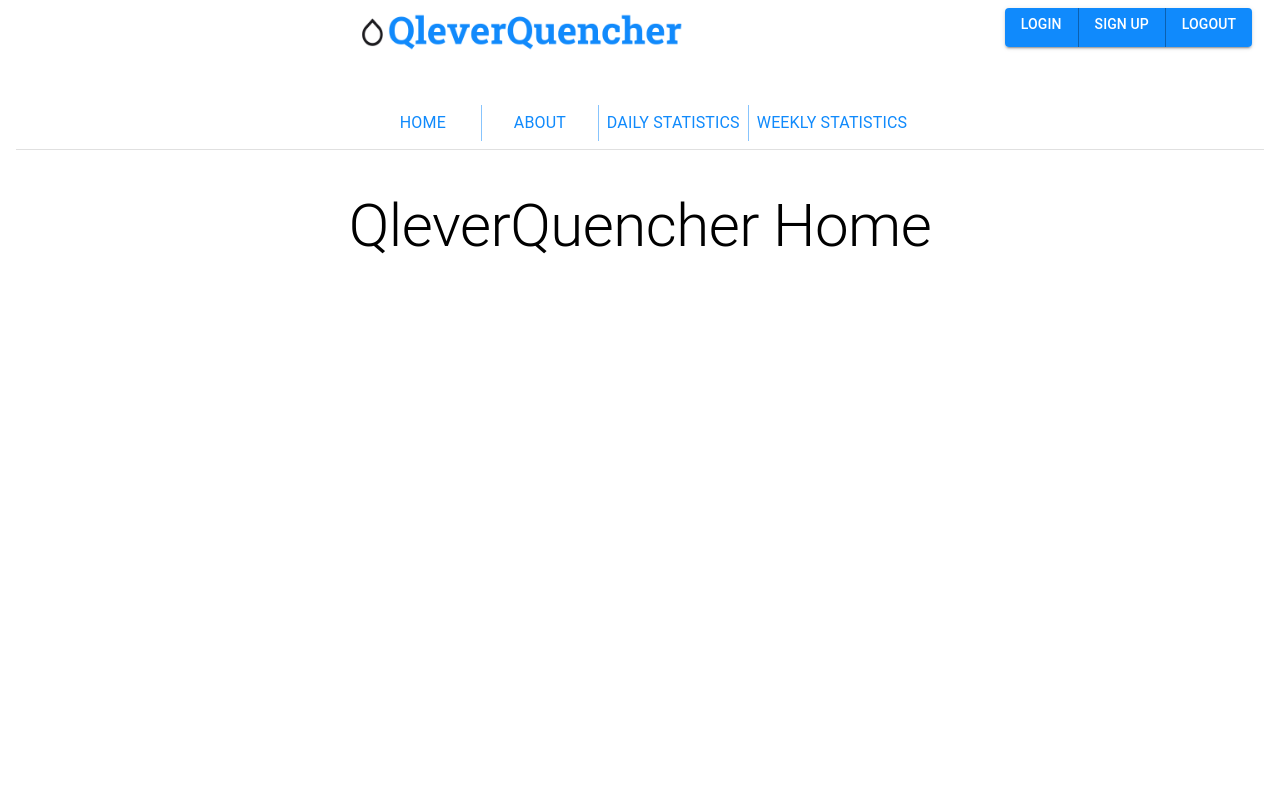
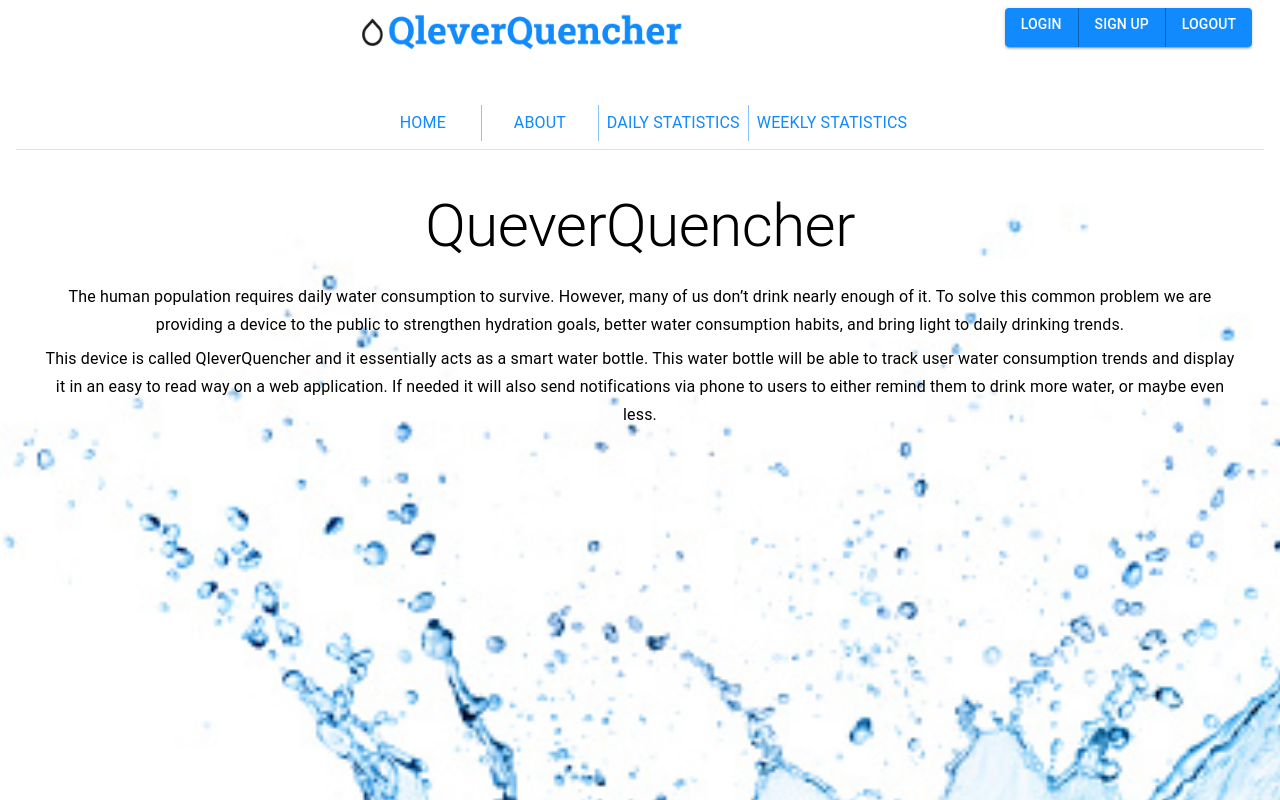
Before and after one commit to Cathrynlyonss/QleverQuencher, a React (Create React App) app in the folder my-app/: page /home in a window 1280 px wide. Shown: the top 800 px of the page. Built offline with nearby package versions, Linux system fonts and the light colour scheme; no server answers; the database is empty.

Commit message:
Changed about and home

```diff
--- a/my-app/src/pages/about.js
+++ b/my-app/src/pages/about.js
@@ -16,11 +16,9 @@ class about extends React.Component {
             }} className='Page-cover'>
                 <Box sx={{p:5}}>
                     <Typography variant="h2" component="div" gutterBottom align='center'>
-                        About QueverQuencher
+                        About Us
                     </Typography>
-                    <Typography variant="subtitle1" component="div" gutterBottom align='center'>
-                        QueverQuencher is a web application that allows users to track their water consumption and meet their daily water intake goals.
-                    </Typography>
+
                 </Box>
             </div>
         )
--- a/my-app/src/pages/home.js
+++ b/my-app/src/pages/home.js
@@ -1,15 +1,28 @@
 import React from 'react';
 import Typography from '@mui/material/Typography';
 import Box from '@mui/material/Box';
+import backgroundImg from '../img/splash1.jpeg'
 
 class home extends React.Component {
 
     render() {
         return (
-            <div className='Page-cover'>
+            <div style={{ backgroundImage: `url(${backgroundImg})`,
+            backgroundSize: 'cover',
+            backgroundPosition: '100 00',
+            backgroundRepeat: 'no-repeat',
+            height: '150vh',
+            width: '100vw',
+            }} className='Page-cover'>
                 <Box sx={{p:5}}>
                     <Typography variant="h2" component="div" gutterBottom align='center'>
-                        QleverQuencher Home
+                        QueverQuencher
+                    </Typography>
+                    <Typography variant="subtitle1" component="div" gutterBottom align='center'>
+                        The human population requires daily water consumption to survive. However, many of us don’t drink nearly enough of it. To solve this common problem we are providing a device to the public to strengthen hydration goals, better water consumption habits, and bring light to daily drinking trends.
+                    </Typography>
+                    <Typography variant="subtitle1" component="div" gutterBottom align='center'>
+                        This device is called QleverQuencher and it essentially acts as a smart water bottle. This water bottle will be able to track user water consumption trends and display it in an easy to read way on a web application. If needed it will also send notifications via phone to users to either remind them to drink more water, or maybe even less.
                     </Typography>
                 </Box>
             </div>
```
